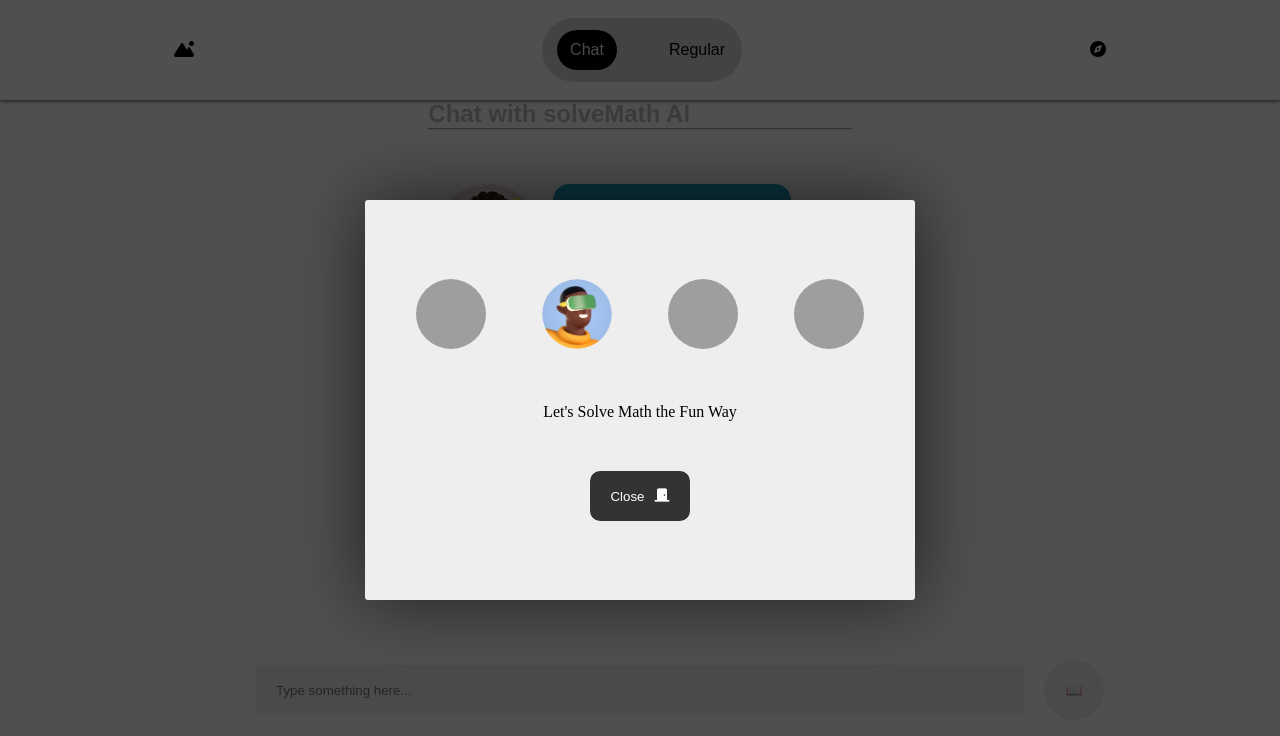
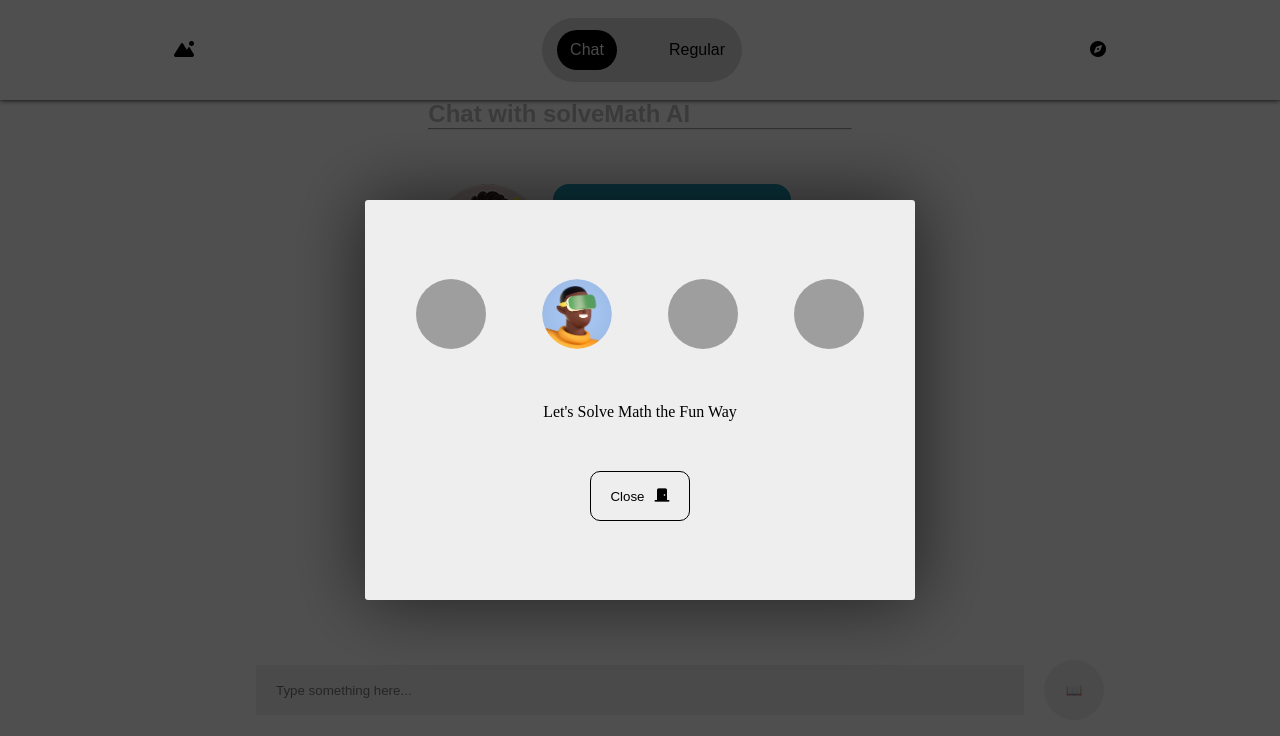
Before and after one commit to richardcreatech/TheFlexisafCalculator, a plain HTML site: page chat.html in a window 1280 px wide. In both pictures the pointer is over the button "Close". Drawn offline with Linux system fonts and the light colour scheme; grey boxes are pictures that could not be loaded.

Commit message:
Update chat.html

```diff
--- a/chat.html
+++ b/chat.html
@@ -43,6 +43,20 @@
 
         .myChat:hover{
             color: #eee;
+        }
+
+        .hoveringProfiles{
+            cursor: crosshair;
+        }
+
+        .closeButton{
+            cursor: all-scroll;
+        }
+
+        .closeButton:hover{
+            background-color: transparent;
+            border: 0.1px solid black;
+            color: black;
         }
     </style>
 </head>
```
